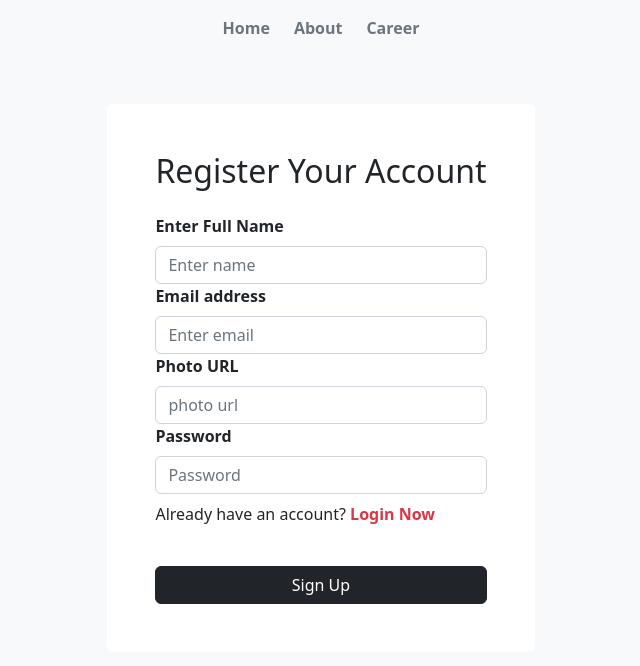
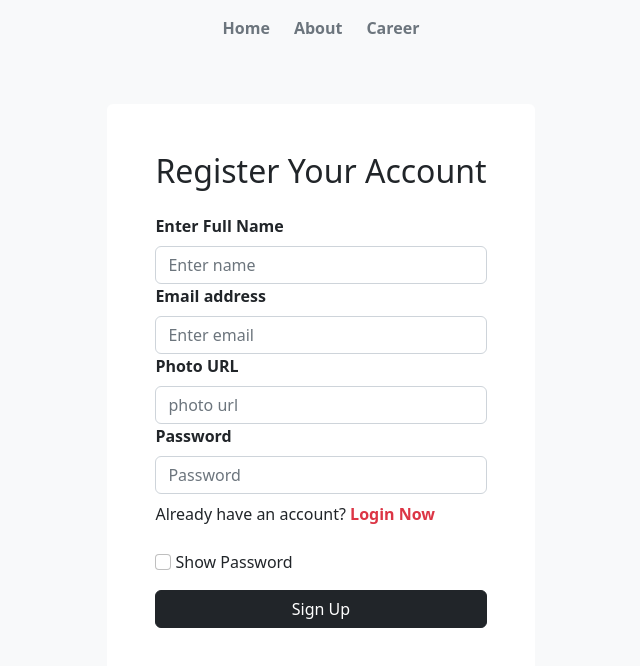
Before and after one commit to naimur-reza/News-Dragon-Client, a React (Vite) app: page /authorization/register in a window 1280 px wide. Shown: the top 666 px of the page, without its empty margins (319-959 px from the left). Built offline with nearby package versions, Linux system fonts and the light colour scheme; no server answers.

Commit message:
added password validation with react hot toast

```diff
--- a/index.html
+++ b/index.html
@@ -5,6 +5,7 @@
     <link rel="icon" type="image/svg+xml" href="/vite.svg" />
     <meta name="viewport" content="width=device-width, initial-scale=1.0" />
     <title>Vite + React</title>
+
   </head>
   <body>
     <div id="root"></div>
--- a/src/components/AuthProvider/AuthProvider.jsx
+++ b/src/components/AuthProvider/AuthProvider.jsx
@@ -23,7 +23,6 @@ const AuthProvider = ({ children }) => {
   // create user with email and password
   const createUser = (email, password) => {
     setLoading(true);
-    toast.success("Account created");
 
     return createUserWithEmailAndPassword(auth, email, password);
   };
--- a/src/components/Login.jsx
+++ b/src/components/Login.jsx
@@ -2,15 +2,15 @@ import React, { useContext, useState } from "react";
 import { Form, Button } from "react-bootstrap";
 import { AuthContext } from "./AuthProvider/AuthProvider";
 import { Link, Navigate, useLocation, useNavigate } from "react-router-dom";
+import { toast } from "react-hot-toast";
 const Register = () => {
   const { logIn } = useContext(AuthContext);
   const location = useLocation();
   const form = location?.state?.from?.pathname || "/";
-
-  console.log(location);
   const [email, setEmail] = useState("");
   const [password, setPassword] = useState("");
   const navigate = useNavigate();
+  const [show, isSHow] = useState(false);
   const handleRegister = (event) => {
     event.preventDefault();
     logIn(email, password)
@@ -21,6 +21,7 @@ const Register = () => {
       })
       .catch((err) => {
         console.log(err);
+        toast.error(err.message);
       });
   };
   return (
@@ -41,13 +42,13 @@ const Register = () => {
         <Form.Group controlId="formBasicPassword">
           <Form.Label className="fw-semibold">Password</Form.Label>
           <Form.Control
-            type="password"
+            type={show ? "text" : "password"}
             placeholder="Password"
             value={password}
             onChange={(e) => setPassword(e.target.value)}
           />
         </Form.Group>
-        <p className="py-2">
+        <p className="pt-2">
           New to here?{" "}
           <Link
             state={form}
@@ -58,6 +59,14 @@ const Register = () => {
             Register Now
           </Link>
         </p>
+        <span>
+          <Form.Check
+            onClick={() => isSHow(!show)}
+            className="d-inline"
+            aria-label="option 1"
+          />{" "}
+          Show Password
+        </span>
         <Button variant="dark" type="submit" className="w-100 mt-3">
           Sign in
         </Button>
--- a/src/components/Register.jsx
+++ b/src/components/Register.jsx
@@ -2,26 +2,50 @@ import React, { useContext, useState } from "react";
 import { Form, Button } from "react-bootstrap";
 import { AuthContext } from "./AuthProvider/AuthProvider";
 import { Link, Navigate, useLocation, useNavigate } from "react-router-dom";
+import { toast } from "react-hot-toast";
 
 function Register() {
   const { createUser } = useContext(AuthContext);
   const location = useLocation();
   const from = location?.state;
-  console.log(from);
+  const [show, isShow] = useState(false);
   const [email, setEmail] = useState("");
   const [password, setPassword] = useState("");
   const navigate = useNavigate();
-  console.log(location);
+
+  // validate password from here
+  const validatePassword = () => {
+    if (password.length < 8) {
+      return "Password must be at least 8 characters long";
+    } else if (!/(?=.*?[A-Z])/.test(password)) {
+      return "Password must contain at least one uppercase letter";
+    } else if (!/(?=.*?[a-z])/.test(password)) {
+      return "Password must contain at least one lowercase letter";
+    } else if (!/(?=.*?[0-9])/.test(password)) {
+      return "Password must contain at least one number";
+    } else if (!/(?=.*?[#?!@$%^&*-])/.test(password)) {
+      return "Password must contain at least one special character";
+    } else {
+      return "";
+    }
+  };
   const handleRegister = (event) => {
     event.preventDefault();
+    const passError = validatePassword();
+
+    if (passError) {
+      toast.error(validatePassword);
+      return;
+    }
     createUser(email, password)
       .then((res) => {
         const loggedUser = res.user;
-        console.log(loggedUser);
         navigate(from || "/");
+        toast.success("Registration successful");
       })
       .catch((err) => {
         console.log(err);
+        toast.error(err.message);
       });
   };
 
@@ -51,7 +75,7 @@ function Register() {
         <Form.Group controlId="formBasicPassword">
           <Form.Label className="fw-semibold">Password</Form.Label>
           <Form.Control
-            type="password"
+            type={show ? "text" : "password"}
             placeholder="Password"
             value={password}
             onChange={(e) => setPassword(e.target.value)}
@@ -66,6 +90,14 @@ function Register() {
             Login Now
           </Link>
         </p>
+        <span>
+          <Form.Check
+            onClick={() => isShow(!show)}
+            className="d-inline"
+            aria-label="option 1"
+          />{" "}
+          Show Password
+        </span>
 
         <Button variant="dark" type="submit" className="w-100 mt-3">
           Sign Up
```
Also changed, not shown: src/index.css (line endings or trailing spaces).
